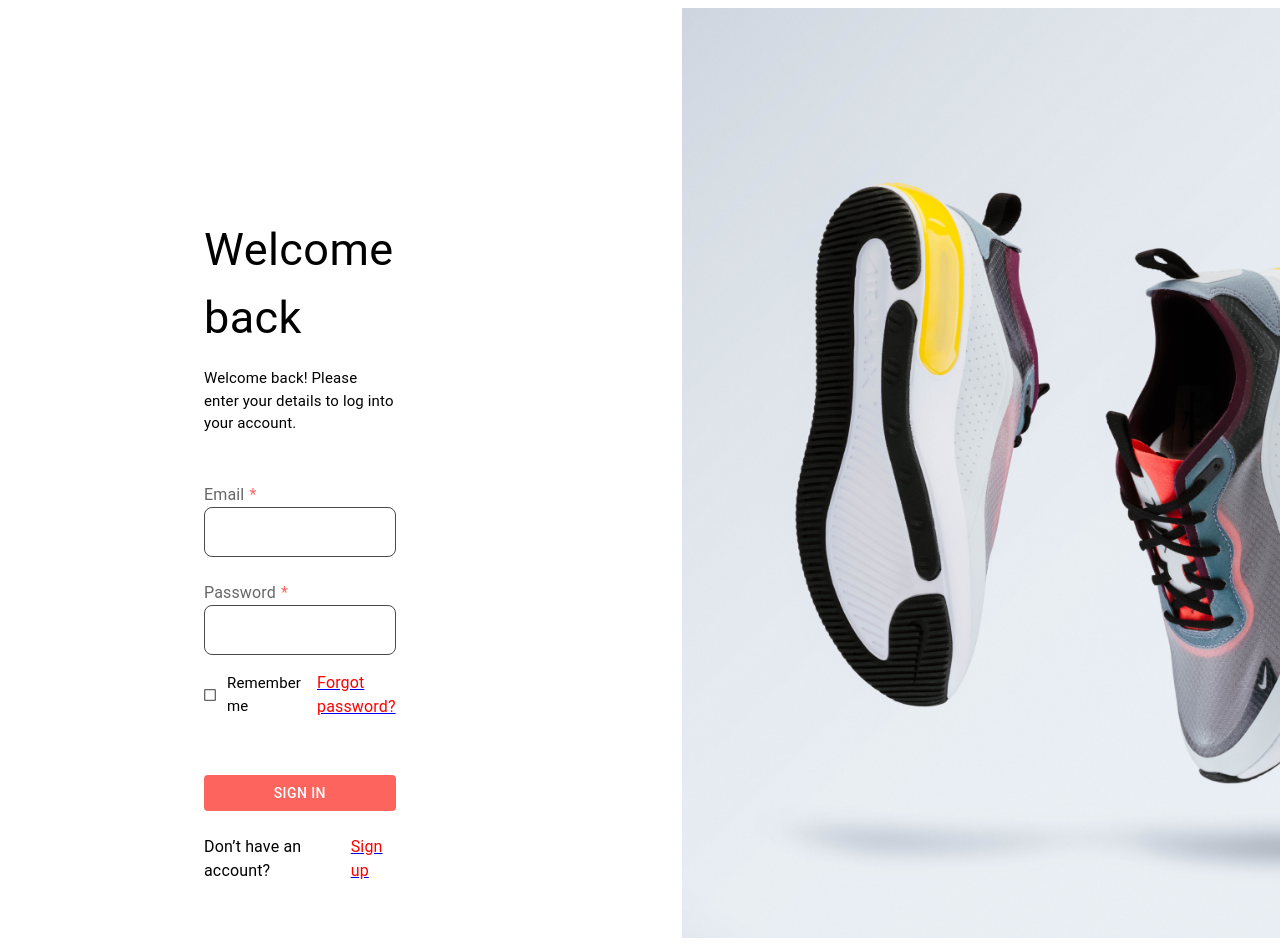
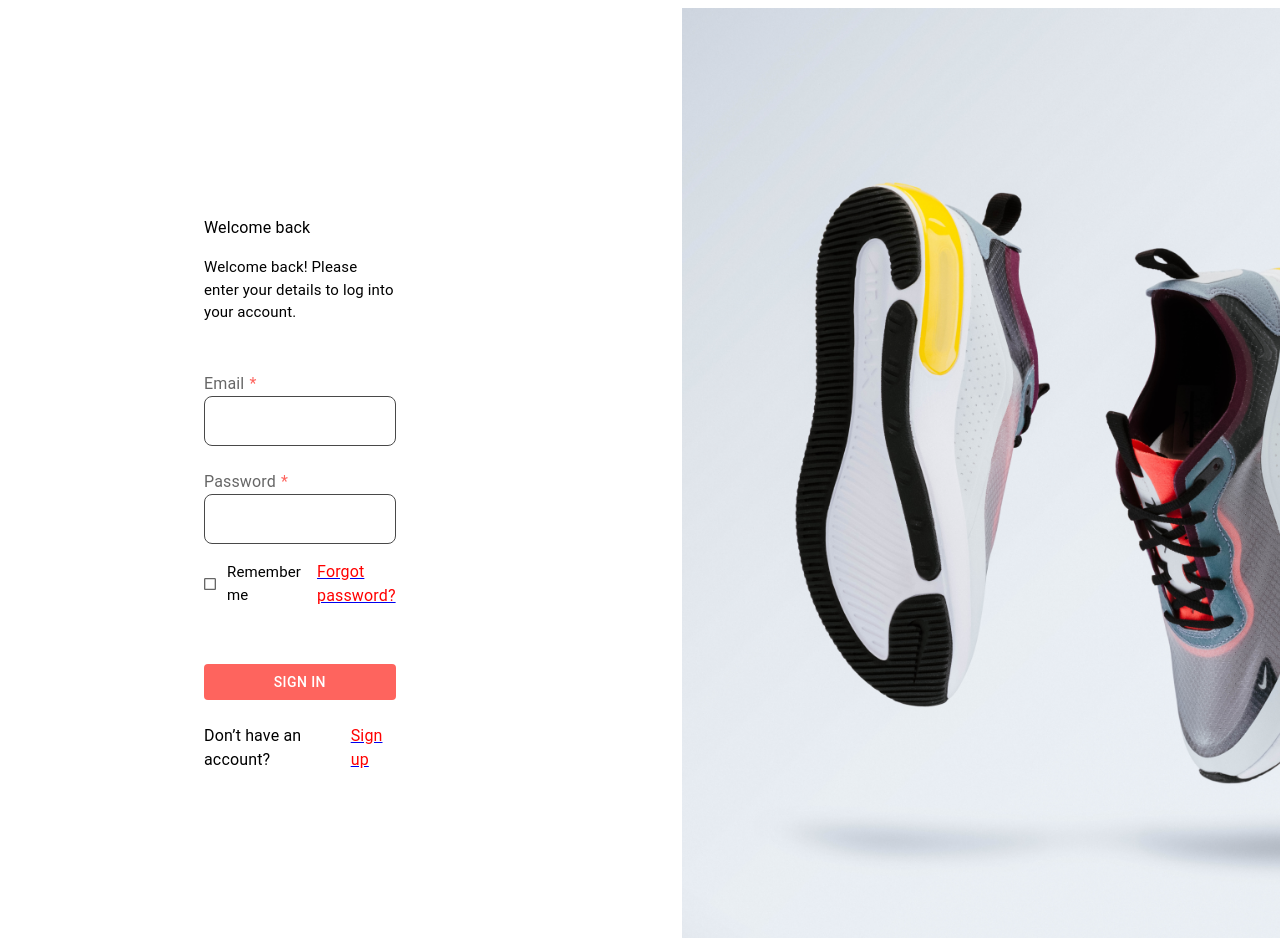
Before and after one commit to Gandrejko/shoes-shop, a Next.js app: page /auth/signIn in a window 1280 px wide. Shown: the top 946 px of the page. Built offline with nearby package versions, Linux system fonts and the light colour scheme.

Commit message:
change h2 to h1

```diff
--- a/src/pages/auth/forgotPassword.tsx
+++ b/src/pages/auth/forgotPassword.tsx
@@ -38,7 +38,7 @@ export default function ForgotPassword() {
   return (
     <Box sx={{display: 'flex'}}>
       <Box sx={{width: '960px', margin: '208px 286px 0 196px'}}>
-        <Typography component="h2" sx={{fontSize: 45, marginBottom: 2}}>
+        <Typography component="h1" sx={{fontSize: 45, marginBottom: 2}}>
           Forgot password?
         </Typography>
         <Typography component="h5" sx={{fontSize: 15, marginBottom: 6}}>
--- a/src/pages/auth/resetPassword.tsx
+++ b/src/pages/auth/resetPassword.tsx
@@ -50,7 +50,7 @@ export default function ResetPassword() {
   return (
     <Box sx={{display: 'flex'}}>
       <Box sx={{width: '960px', margin: '208px 286px 0 196px'}}>
-        <Typography component="h2" sx={{fontSize: 45, marginBottom: 2}}>
+        <Typography component="h1" sx={{fontSize: 45, marginBottom: 2}}>
           Reset password
         </Typography>
         <Typography component="h5" sx={{fontSize: 15, marginBottom: 6}}>
--- a/src/pages/auth/signIn.tsx
+++ b/src/pages/auth/signIn.tsx
@@ -35,7 +35,7 @@ export default function SignIn() {
   return (
     <Box sx={{display: 'flex'}}>
       <Box sx={{width: '960px', margin: '208px 286px 0 196px'}}>
-        <Typography component="h2" sx={{fontSize: 45, marginBottom: 2}}>
+        <Typography component="h1" sx={{ marginBottom: 2}}>
           Welcome back
         </Typography>
         <Typography component="h5" sx={{fontSize: 15, marginBottom: 6}}>
--- a/src/pages/auth/signup.tsx
+++ b/src/pages/auth/signup.tsx
@@ -43,7 +43,7 @@ export default function SignUp() {
   return (
     <Box sx={{display: 'flex'}}>
       <Box sx={{width: '960px', margin: '208px 286px 0 196px'}}>
-        <Typography component="h2" sx={{fontSize: 45, marginBottom: 2}}>
+        <Typography component="h1" sx={{fontSize: 45, marginBottom: 2}}>
           Create an account
         </Typography>
         <Typography component="h5" sx={{fontSize: 15, marginBottom: 6}}>
```
